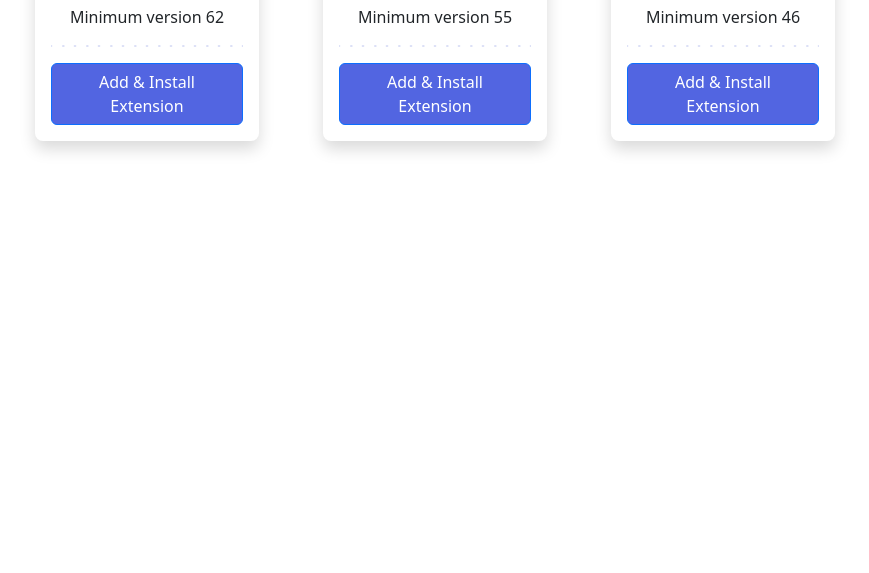
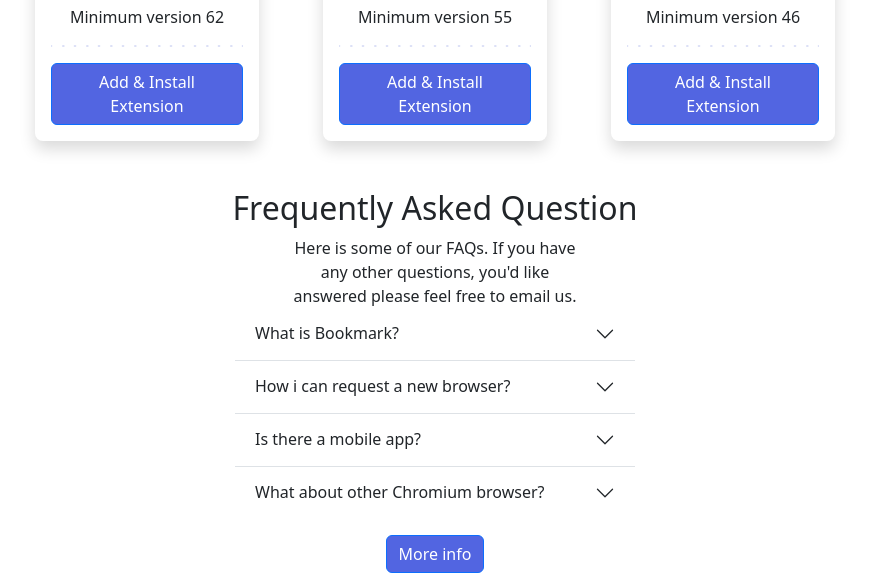
Before and after one commit to paulare17/Sprint1.2.2, a website built with Vite: page index.html in a window 1280 px wide. Shown: the part 1543-2116 px from the top of the page, without its empty margins (205-1074 px from the left). Before the commit the page ends 1732 px from the top, so only its background shows below. Built offline with nearby package versions, Linux system fonts and the light colour scheme; files whose address does not match are found by name.

Commit message:
FAQ finalitzades

```diff
--- a/index.html
+++ b/index.html
@@ -20,6 +20,8 @@
     <div id="section-principal"></div>
     <div id="section-tabs"></div>
     <div id="section-down"></div>
+    <div id="section-faqs"></div>
+
 
 
 
--- /dev/null
+++ b/public/section4-faqs.html
@@ -0,0 +1,136 @@
+<!DOCTYPE html>
+<html lang="en">
+  <head>
+    <meta charset="UTF-8" />
+    <meta name="viewport" content="width=device-width, initial-scale=1.0" />
+    <title>Document</title>
+  </head>
+  <body>
+    <section id="section4">
+      <div class="container-fluid text-center">
+        <div class="row">
+          <div class="col">
+            <h2>Frequently Asked Question</h2>
+            <p id="text-faqs">
+              Here is some of our FAQs. If you have any other questions, you'd
+              like answered please feel free to email us.
+            </p>
+          </div>
+        </div>
+      </div>
+      <div class="container-fluid">
+        <div class="row">
+          <div class="col d-flex justify-content-center" id="faqs">
+            <div class="accordion accordion-flush" id="accordionFaqs">
+              <div class="accordion-item">
+                <h2 class="accordion-header">
+                  <button
+                    class="accordion-button collapsed"
+                    type="button"
+                    data-bs-toggle="collapse"
+                    data-bs-target="#flush-collapseOne"
+                    aria-expanded="false"
+                    aria-controls="flush-collapseOne"
+                  >
+                    What is Bookmark?
+                  </button>
+                </h2>
+                <div
+                  id="flush-collapseOne"
+                  class="accordion-collapse collapse"
+                  data-bs-parent="#accordionFaqs"
+                >
+                  <div class="accordion-body">
+                    Lorem ipsum dolor sit amet consectetur adipisicing elit. Eos
+                    amet consequuntur vitae suscipit quis vel odit aliquid iure
+                    molestias autem?
+                  </div>
+                </div>
+              </div>
+              <div class="accordion-item">
+                <h2 class="accordion-header">
+                  <button
+                    class="accordion-button collapsed"
+                    type="button"
+                    data-bs-toggle="collapse"
+                    data-bs-target="#flush-collapseTwo"
+                    aria-expanded="false"
+                    aria-controls="flush-collapseTwo"
+                  >
+                    How i can request a new browser?
+                  </button>
+                </h2>
+                <div
+                  id="flush-collapseTwo"
+                  class="accordion-collapse collapse"
+                  data-bs-parent="#accordionFaqs"
+                >
+                  <div class="accordion-body">
+                    Lorem ipsum dolor, sit amet consectetur adipisicing elit.
+                    Quod saepe temporibus sit quaerat id vero eius. Ratione in
+                    voluptatibus sit!
+                  </div>
+                </div>
+              </div>
+              <div class="accordion-item">
+                <h2 class="accordion-header">
+                  <button
+                    class="accordion-button collapsed"
+                    type="button"
+                    data-bs-toggle="collapse"
+                    data-bs-target="#flush-collapseThree"
+                    aria-expanded="false"
+                    aria-controls="flush-collapseThree"
+                  >
+                    Is there a mobile app?
+                  </button>
+                </h2>
+                <div
+                  id="flush-collapseThree"
+                  class="accordion-collapse collapse"
+                  data-bs-parent="#accordionFaqs"
+                >
+                  <div class="accordion-body">
+                    Lorem ipsum dolor sit amet consectetur adipisicing elit.
+                    Repudiandae suscipit sit optio nemo saepe, sed veritatis
+                    voluptatibus non in eligendi!
+                  </div>
+                </div>
+              </div>
+              <div class="accordion-item">
+                <h2 class="accordion-header">
+                  <button
+                    class="accordion-button collapsed"
+                    type="button"
+                    data-bs-toggle="collapse"
+                    data-bs-target="#flush-collapseFour"
+                    aria-expanded="false"
+                    aria-controls="flush-collapseFour"
+                  >
+                    What about other Chromium browser?
+                  </button>
+                </h2>
+                <div
+                  id="flush-collapseFour"
+                  class="accordion-collapse collapse"
+                  data-bs-parent="#accordionFaqs"
+                >
+                  <div class="accordion-body">
+                    Lorem ipsum dolor sit amet consectetur adipisicing elit.
+                    Voluptatibus voluptatem quaerat rem reiciendis deserunt
+                    ducimus fugit ratione porro blanditiis explicabo?
+                  </div>
+                </div>
+              </div>
+            </div>
+          </div>
+        </div>
+        <div class="row mt-3">
+          <div class="col d-flex justify-content-center">
+            <button class="btn btn-primary">More info</button>
+          </div>
+        </div>
+      </div>
+    </section>
+  </body>
+</html>
--- a/src/main.js
+++ b/src/main.js
@@ -78,4 +78,17 @@
         document.getElementById("section-down").innerHTML = "Error: " + error.message;
         console.error("Error carregant section3-down:", error);
       });
+
+      fetch("/section4-faqs.html")
+      .then((response) => {
+        if (!response.ok) throw new Error("No es pot carregar section4-faqs.html");
+        return response.text();
+      })
+      .then((data) => {
+        document.getElementById("section-faqs").innerHTML = data;
+      })
+      .catch((error) => {
+        document.getElementById("section-faqs").innerHTML = "Error: " + error.message;
+        console.error("Error carregant section4-faqs:", error);
+      });
   });
--- a/src/styles.scss
+++ b/src/styles.scss
@@ -215,10 +215,6 @@
     }
 
 
-
-
-
-
 #section3 {
   .card-body {
     border-radius: 0.5rem;
@@ -238,3 +234,22 @@
     display: block; /* Assegura que sigui un bloc */
   }
 }
+
+#section4 {
+
+
+  #accordionFaqs {
+    width: 25rem;
+  }
+
+  #accordion-body {
+   width: 25rem;
+  }
+  #text-faqs{
+    max-width: 19rem !important;
+    text-align: center !important;
+    margin: 0 auto; /* Centra el bloc horitzontalment */
+    display: block; /* Assegura que sigui un bloc */
+  }
+
+}
```
